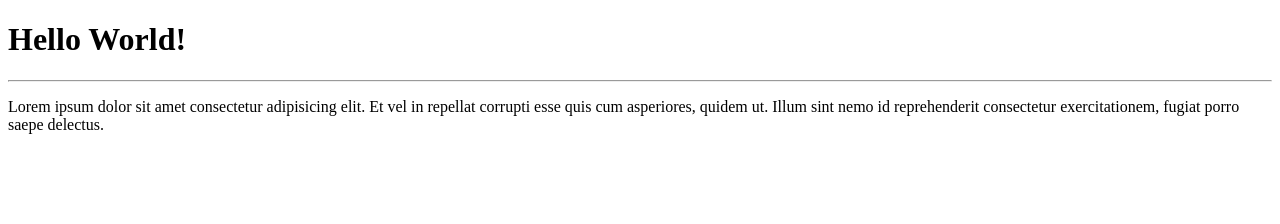
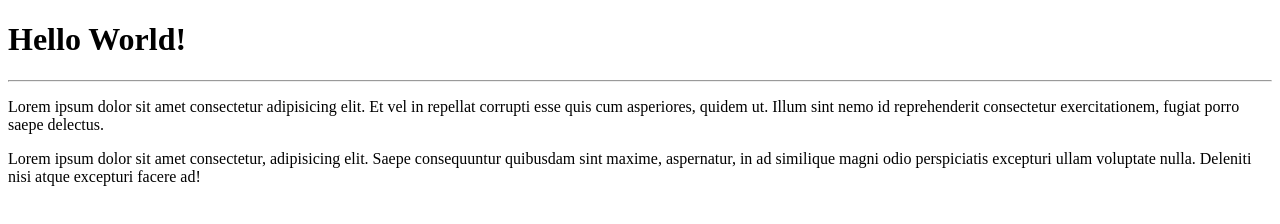
Before and after one commit to lucasvn27/HelloWorld, a plain HTML site: page site-exemplo/index.html in a window 1280 px wide. Drawn offline with Linux system fonts and the light colour scheme.

Commit message:
Adicionei umparagrafo

```diff
--- a/site-exemplo/index.html
+++ b/site-exemplo/index.html
@@ -9,5 +9,6 @@
     <h1>Hello World!</h1>
     <hr>
     <p>Lorem ipsum dolor sit amet consectetur adipisicing elit. Et vel in repellat corrupti esse quis cum asperiores, quidem ut. Illum sint nemo id reprehenderit consectetur exercitationem, fugiat porro saepe delectus.</p>
+    <p>Lorem ipsum dolor sit amet consectetur, adipisicing elit. Saepe consequuntur quibusdam sint maxime, aspernatur, in ad similique magni odio perspiciatis excepturi ullam voluptate nulla. Deleniti nisi atque excepturi facere ad!</p>
 </body>
 </html>
```
